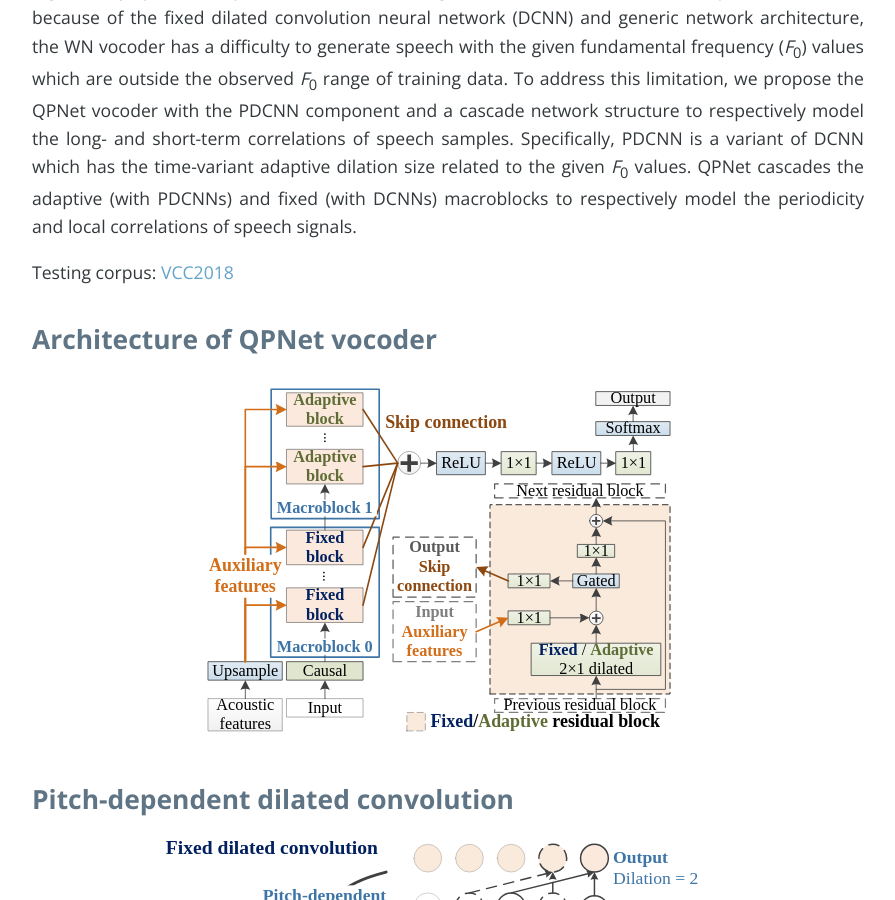
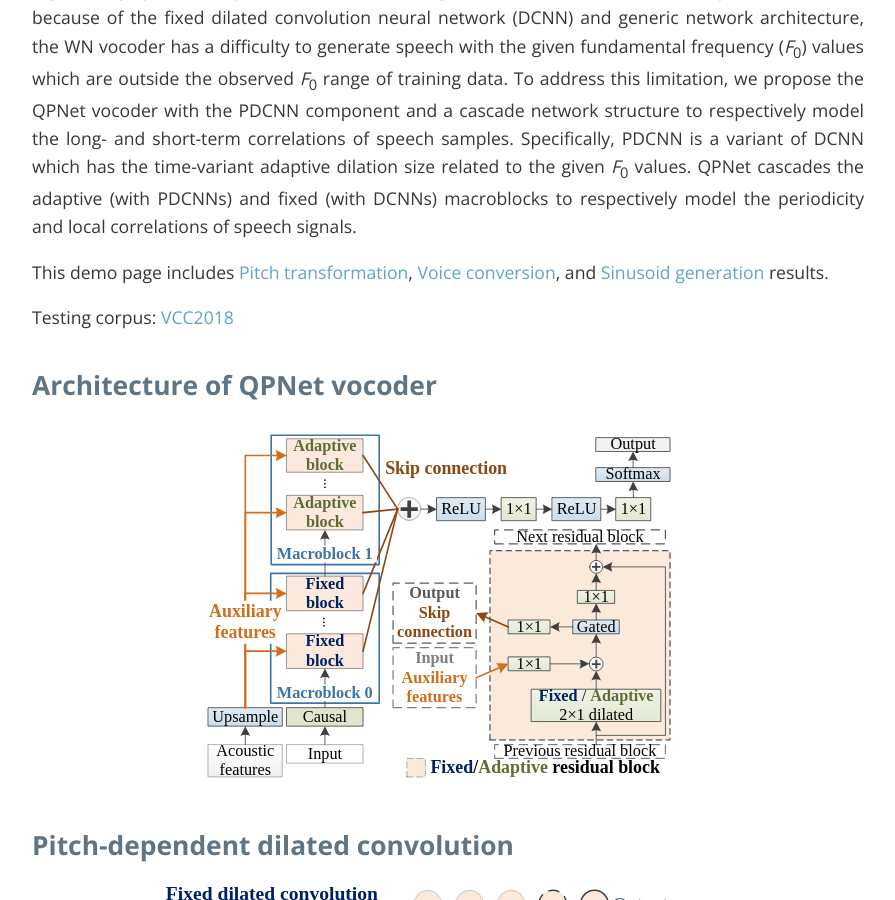
Before and after one commit to bigpon/QuasiPeriodicWaveNet_demo, a Jekyll site: the page built from index.md, in a window 1280 px wide and 900 px high, scrolled down 667 px. Shown: the whole window, without its empty margins (192-1087 px from the left). Built offline with Jekyll 4.4.1, drawn with Linux system fonts in a browser that asks for light colours; nearby versions of some CDN libraries; comment, search, counter and statistics services are not loaded; part of the change alters nothing that is shown.

Commit message:
add paragraph link

```diff
--- a/index.md
+++ b/index.md
@@ -9,6 +9,9 @@ This page is the demo of
 
 ## **Abstract**
 <p align="justify"> We propose a WaveNet-like quasi-periodic audio waveform generation model (QPNet) with a novel network architecture named pitch-dependent dilated convolution neural network (PDCNN) to improve pitch controllability of WaveNet (WN). The effectiveness of WN as a vocoder to generate high-fidelity speech samples on the basis of the given acoustic features has been proved. However, because of the fixed dilated convolution neural network (DCNN) and generic network architecture, the WN vocoder has a difficulty to generate speech with the given fundamental frequency (<i>F</i><sub>0</sub>) values which are outside the observed <i>F</i><sub>0</sub> range of training data. To address this limitation, we propose the QPNet vocoder with the PDCNN component and a cascade network structure to respectively model the long- and short-term correlations of speech samples. Specifically, PDCNN is a variant of DCNN which has the time-variant adaptive dilation size related to the given <i>F</i><sub>0</sub> values. QPNet cascades the adaptive (with PDCNNs) and fixed (with DCNNs) macroblocks to respectively model the periodicity and local correlations of speech signals. </p>
+
+This demo page includes [Pitch transformation](#pitch), [Voice conversion](#vc), and [Sinusoid generation](#sin) results.
+
 Testing corpus: [VCC2018](http://www.vc-challenge.org/)
 
 ## **Architecture of QPNet vocoder**
@@ -17,7 +20,7 @@ Testing corpus: [VCC2018](http://www.vc-challenge.org/)
 ## **Pitch-dependent dilated convolution**
 <center><img src="res/figure/PDCNN.svg" style="display:block;width:600px;height:370px"></center>
 
-## **Pitch transformation**
+## **Pitch transformation** <a name="pitch"></a>
 <p align="justify"> To show the pitch controllability of the proposed QPNet vocoder, the pitch-transformed samples generated by different vocoders are provided. The input <i>F</i><sub>0</sub> feature of each vocoder was scaled by <b>1</b>, <b>1/2</b>, and <b>2</b> while keeping the other acoustic features the same as that of natural speech. </p>
 
 - Conditioned on **unchanged** *F*<sub>0</sub>
@@ -70,7 +73,7 @@ Testing corpus: [VCC2018](http://www.vc-challenge.org/)
     <img src="res/figure/QPNet_MOS.png" width="360"/><img src="res/figure/QPNet_ABX.png" width="370"/>
 </center>
 
-## **Speaker voice conversion (VC)**
+## **Speaker voice conversion (VC)** <a name="vc"></a>
 <p align="justify"> To effectiveness of the proposed QPNet vocoder was also evaluated with our <a href="https://easychair.org/publications/preprint/mzNP">NU non-parallel VC system</a> submitted to VCC2018.</p>
 
 - **Intra** gender conversion
@@ -117,7 +120,7 @@ Testing corpus: [VCC2018](http://www.vc-challenge.org/)
     <img src="res/figure/QPNet_VC_MOS.png" width="360"/><img src="res/figure/QPNet_VC_SIM.png" width="370"/>
 </center>
 
-## **Single tone sinusoid generation**
+## **Single tone sinusoid generation** <a name="sin"></a>
 <p align="justify"> To evaluate the effectiveness of the proposed PDCNN, a evaluation of simple periodic sinusoid generation was conducted. The training data of QPNet were 80-400 Hz sinusoids and the corresponding <i>F</i><sub>0</sub> values. In the test phase, QPNet was conditioned on an <i>F</i><sub>0</sub> value and a small piece of the related sine wave for the initial <i>receptive field</i> to generate sinusoids. The test data were divided into 10-40 Hz (<b>under 1/2<i>L</i></b>), 50-80 Hz (<b>above 1/2<i>L</i></b>), 100-400 Hz (<b>inside</b>), 450–600 Hz (<b>under 3/2<i>U</i></b>), and 650–800 Hz (<b>above 3/2<i>U</i></b>) subsets. <b><i>L</i></b> is the lower bound and <b><i>U</i></b> is the upper bound of the training <i>F</i><sub>0</sub> range. Moreover, because of the simple periodic signal generation scenario, the QPNet model with the pure PDCNN structure (pQPNet) was adopted.</p>
 
 - **Dense factor** comparison
```
Also changed, not shown: 1 other file.
